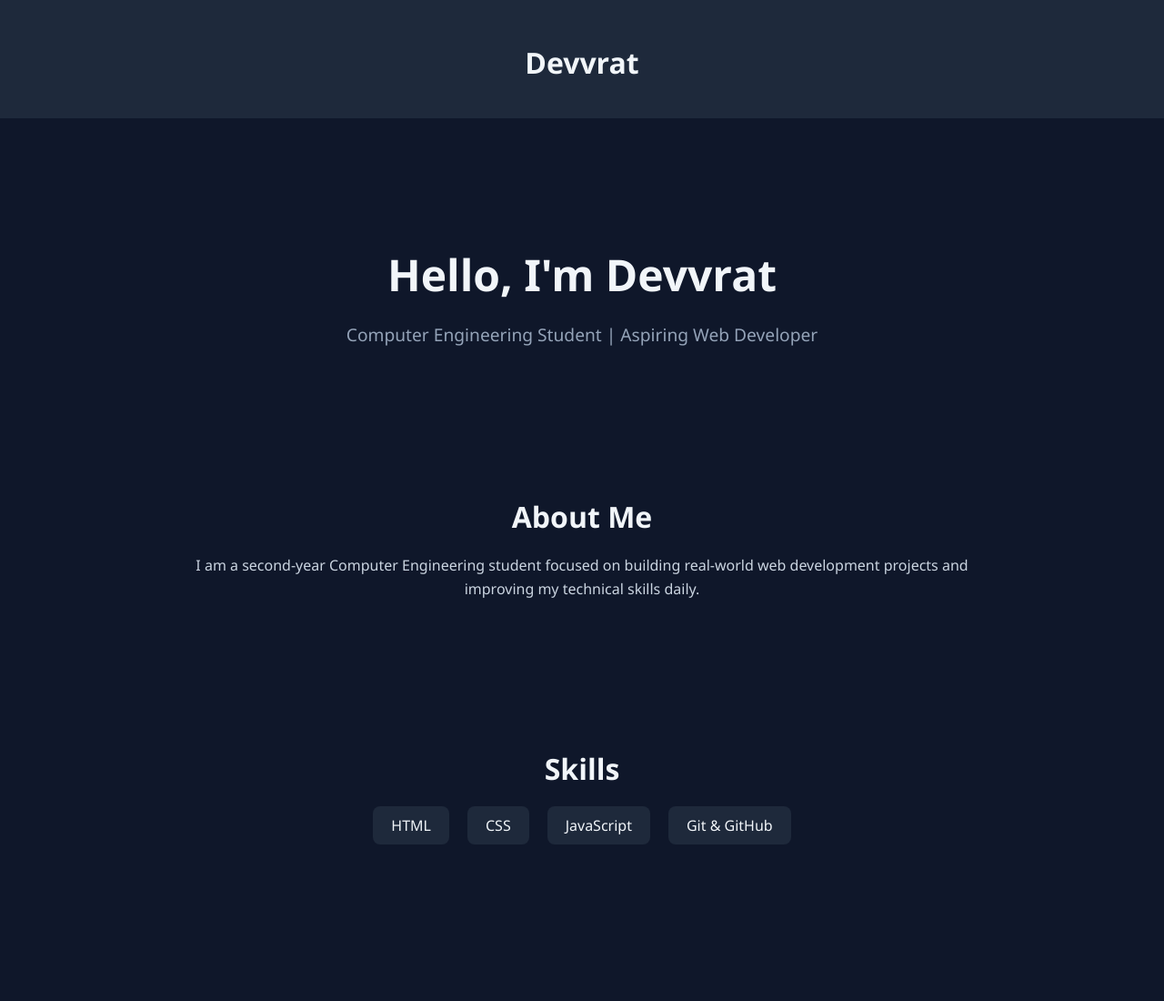
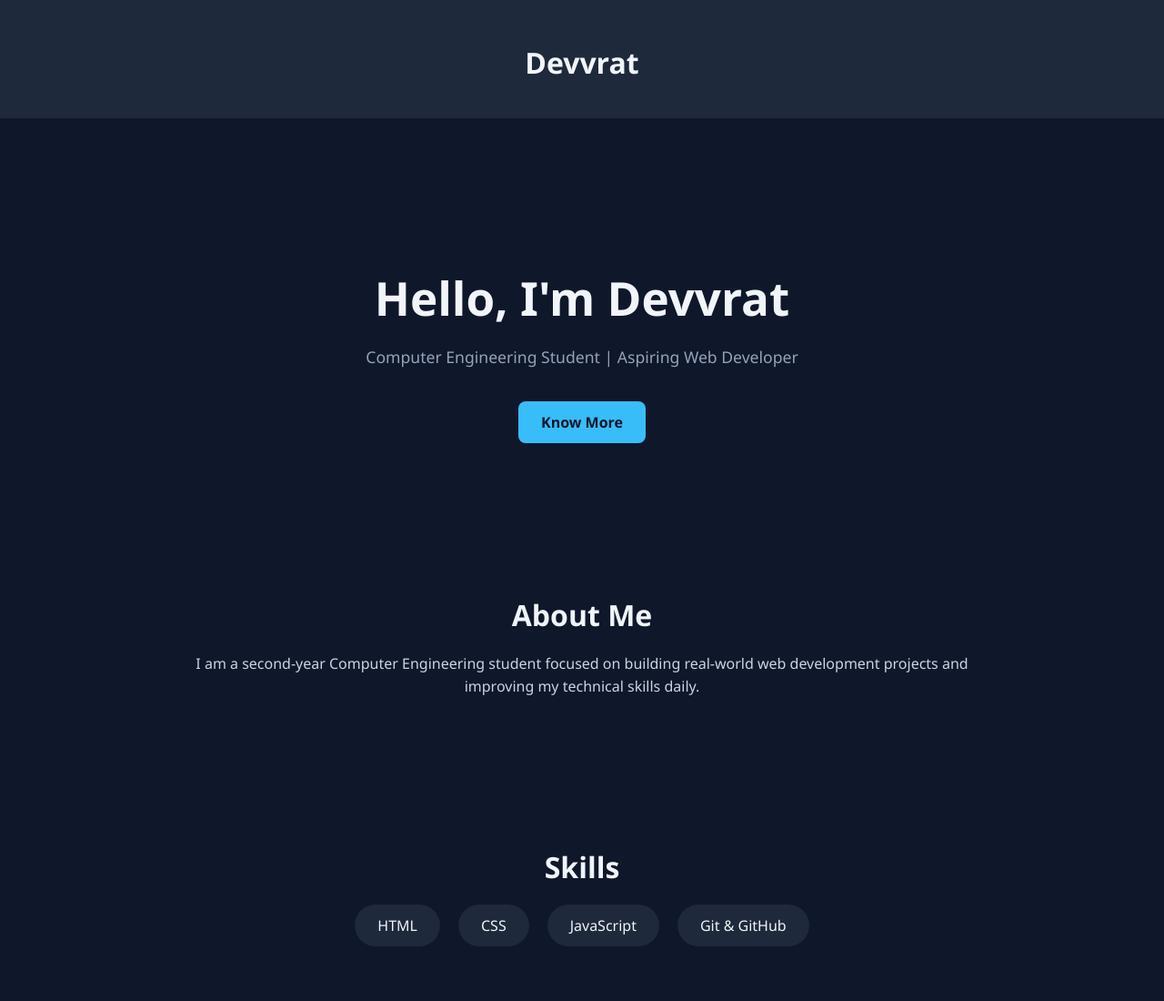
Before and after one commit to Devvrat-Rawat/devvrat-portfolio, a plain HTML site: page index.html in a window 1280 px wide. Shown: the whole page at 91% size. Before the commit the page ends 988 px from the top, so only its background shows below. Drawn offline with Linux system fonts and the light colour scheme.

Commit message:
Added CTA button

```diff
--- a/index.html
+++ b/index.html
@@ -17,9 +17,11 @@
     <section class="hero container">
         <h1>Hello, I'm Devvrat</h1>
         <p class="subtitle">Computer Engineering Student | Aspiring Web Developer</p>
+
+        <a href="#about" class="btn">Know More</a>
     </section>
 
-    <section class="about container">
+    <section id="about" class="about container">
         <h2>About Me</h2>
         <p>
             I am a second-year Computer Engineering student focused on building real-world web development projects and improving my technical skills daily.
--- a/style.css
+++ b/style.css
@@ -18,17 +18,18 @@ body {
 }
 
 .hero {
-    padding: 100px 0 60px 0;
+    padding: 120px 0 80px 0;
 }
 
 .hero h1 {
-    font-size: 3rem;
-    margin-bottom: 15px;
+    font-size: 3.2rem;
+    margin-bottom: 10px;
+    font-weight: 700;
 }
 
 .subtitle {
     color: #94a3b8;
-    font-size: 1.2rem;
+    font-size: 1.1rem;
 }
 
 section {
@@ -54,6 +55,27 @@ h2 {
 
 .skill-list span {
     background-color: #1e293b;
-    padding: 10px 20px;
+    padding: 12px 25px;
+    border-radius: 30px;
+    font-weight: 500;
+    transition: 0.3s ease;
+}
+.skill-list span:hover {
+    background-color: #334155;
+    transform: translateY(-3px);
+}
+.btn {
+    display: inline-block;
+    margin-top: 20px;
+    padding: 12px 25px;
+    background-color: #38bdf8;
+    color: #0f172a;
+    text-decoration: none;
     border-radius: 8px;
+    font-weight: 600;
+    transition: 0.3s ease;
 }
+
+.btn:hover {
+    background-color: #0ea5e9;
+}
```
